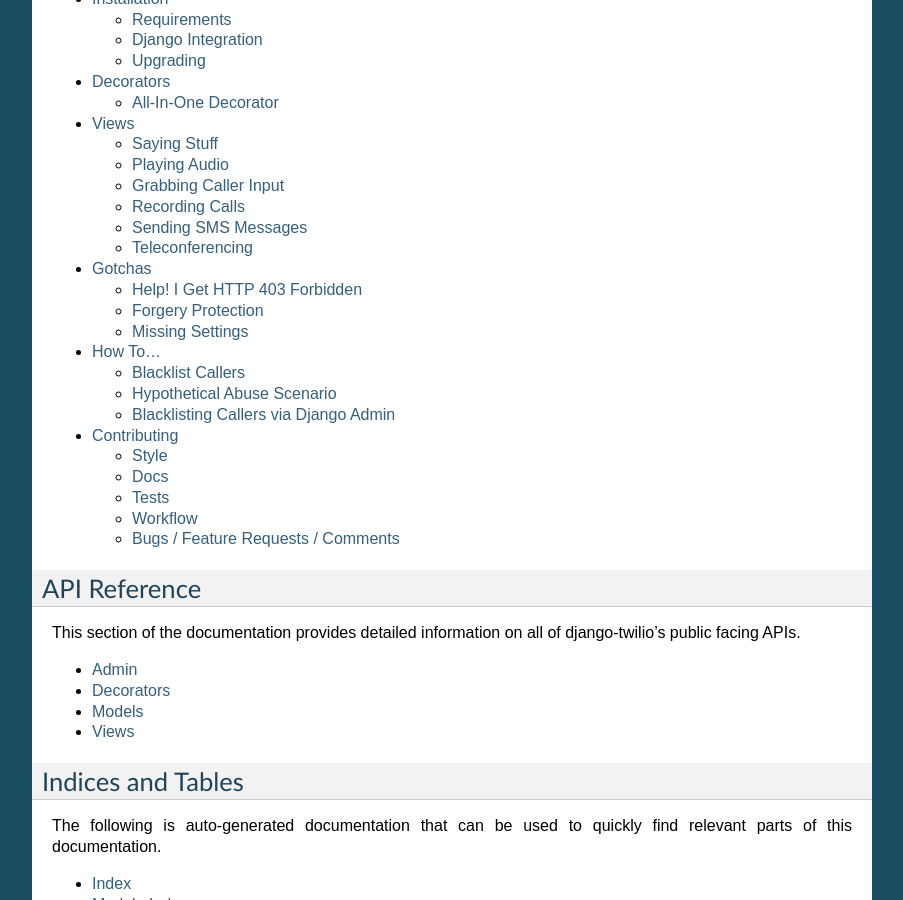
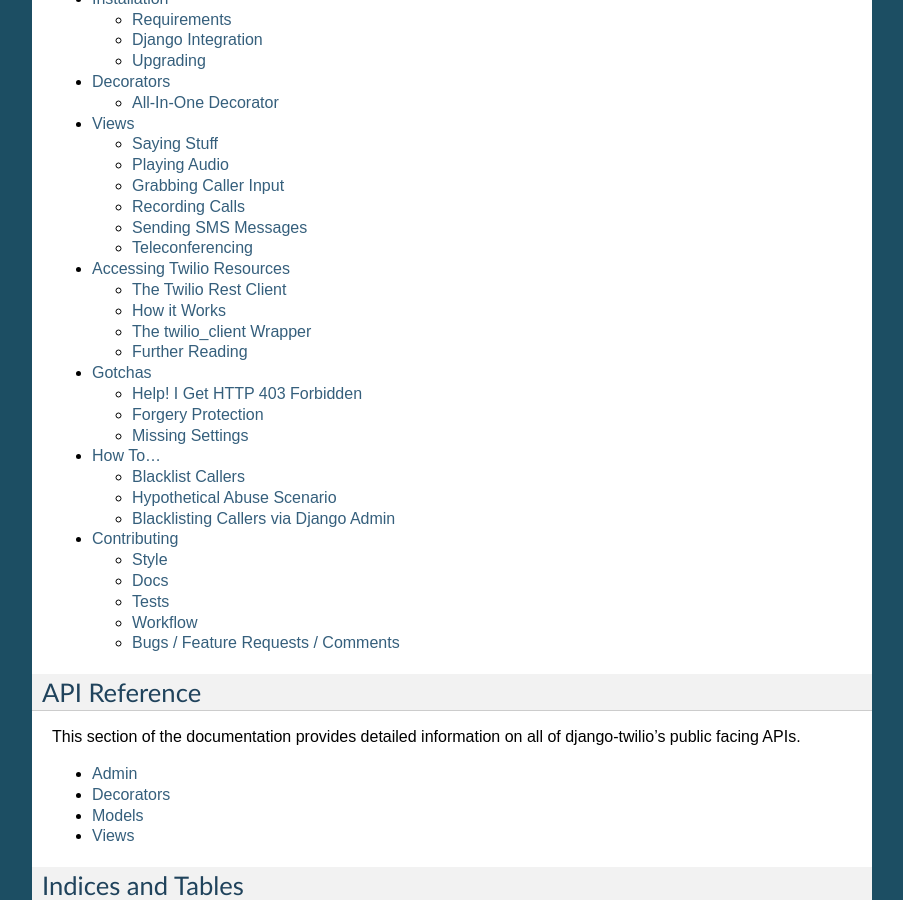
Before and after one commit to rdegges/django-twilio, a Sphinx documentation site: the page built from docs/source/index.rst, in a window 1280 px wide and 900 px high, scrolled down 469 px. Shown: the whole window, without its empty margins (198-1101 px from the left). Built offline with Sphinx 7.4.7, drawn with Linux system fonts in a browser that asks for light colours; some of the changed lines change nothing that is shown.

Commit message:
Adding documentation on our new ``twilio_client`` feature.

```diff
--- a/docs/source/index.rst
+++ b/docs/source/index.rst
@@ -27,6 +27,7 @@
     install
     decorators
     views
+    rest
     gotchas
     howto
     contribute
--- /dev/null
+++ b/docs/source/rest.rst
@@ -0,0 +1,95 @@
+Accessing Twilio Resources
+==========================
+
+Let's say you're building a Twilio application that needs access to all of your
+account data--stuff like call logs, recordings, SMS messages, etc.
+django-twilio makes accessing this information extremely easy.
+
+
+The Twilio Rest Client
+----------------------
+
+The official `Twilio python library
+<http://readthedocs.org/docs/twilio-python/en/latest/>`_ provides a really
+awesome wrapper around Twilio's REST API. Before continuing on, you may want to
+read the `official documentation
+<http://readthedocs.org/docs/twilio-python/en/latest/usage/basics.html>`_ for
+this feature, as understanding this will make the documentation below
+significantly easier to follow.
+
+
+How it Works
+------------
+
+If you are using the `Twilio python library
+<http://readthedocs.org/docs/twilio-python/en/latest/>`_ by itself (without
+django-twilio), you could see a list of all the phone numbers you have
+provisioned to your Twilio account by running the following code::
+
+    from twilio.rest import TwilioRestClient
+
+
+    # Your private Twilio API creds.
+    ACCOUNT_SID = 'xxx'
+    AUTH_TOKEN = 'xxx'
+
+
+    client = TwilioRestClient(ACCOUNT_SID, AUTH_TOKEN)
+    for number in client.phone_numbers.iter():
+        print number.friendly_name
+
+While this is really convenient, it breaks the `Don't Repeat Yourself
+<http://en.wikipedia.org/wiki/Don't_repeat_yourself>`_ law of software
+engineering by making you manually specify your account credentials.
+
+Since django-twilio already requires you to enter your Twilio credentials in
+your ``settings.py`` file, django-twilio provides a simple wrapper around
+TwilioRestClient, :attr:`django_twilio.client.twilio_client`.
+
+
+The twilio_client Wrapper
+-------------------------
+
+As mentioned in the previous section, django-twilio ships with an instantiated
+TwilioRestClient, so that you can use the `Twilio REST API
+<http://readthedocs.org/docs/twilio-python/en/latest/usage/basics.html>`_ with
+as little effort as possible :)
+
+Using :attr:`django_twilio.client.twilio_client`, you can print a list of all
+the phone numbers you have provisioned to your Twilio account by running the
+following code::
+
+    from django_twilio.client import twilio_cilent
+
+
+    for number in twilio_client.phone_numbers.iter():
+        print number.friendly_name
+
+See how you didn't have to worry about credentials or anything? Niceeee.
+
+
+Further Reading
+---------------
+
+Twilio's REST API lets you do a lot of awesome stuff. Among other things, you
+can:
+
+* View and manage your Twilio account and sub-accounts.
+* Manage your Twilio applications.
+* Authorize Twilio apps.
+* View your call logs.
+* View all of your authorized caller IDs.
+* Check out your connected apps.
+* View all Twilio notifications.
+* Get a list of all call recordings.
+* View all call transcriptions.
+* View all SMS messages.
+* View and manage all phone numbers.
+* Manage your conference rooms.
+* Manage your API sandboxes.
+* etc...
+
+To learn more about what you can do, I suggest reading the `Twilio REST
+documentation <http://www.twilio.com/docs/api/rest>`_ and the `twilio-python
+REST documentation
+<http://readthedocs.org/docs/twilio-python/en/latest/usage/basics.html>`_.
```
